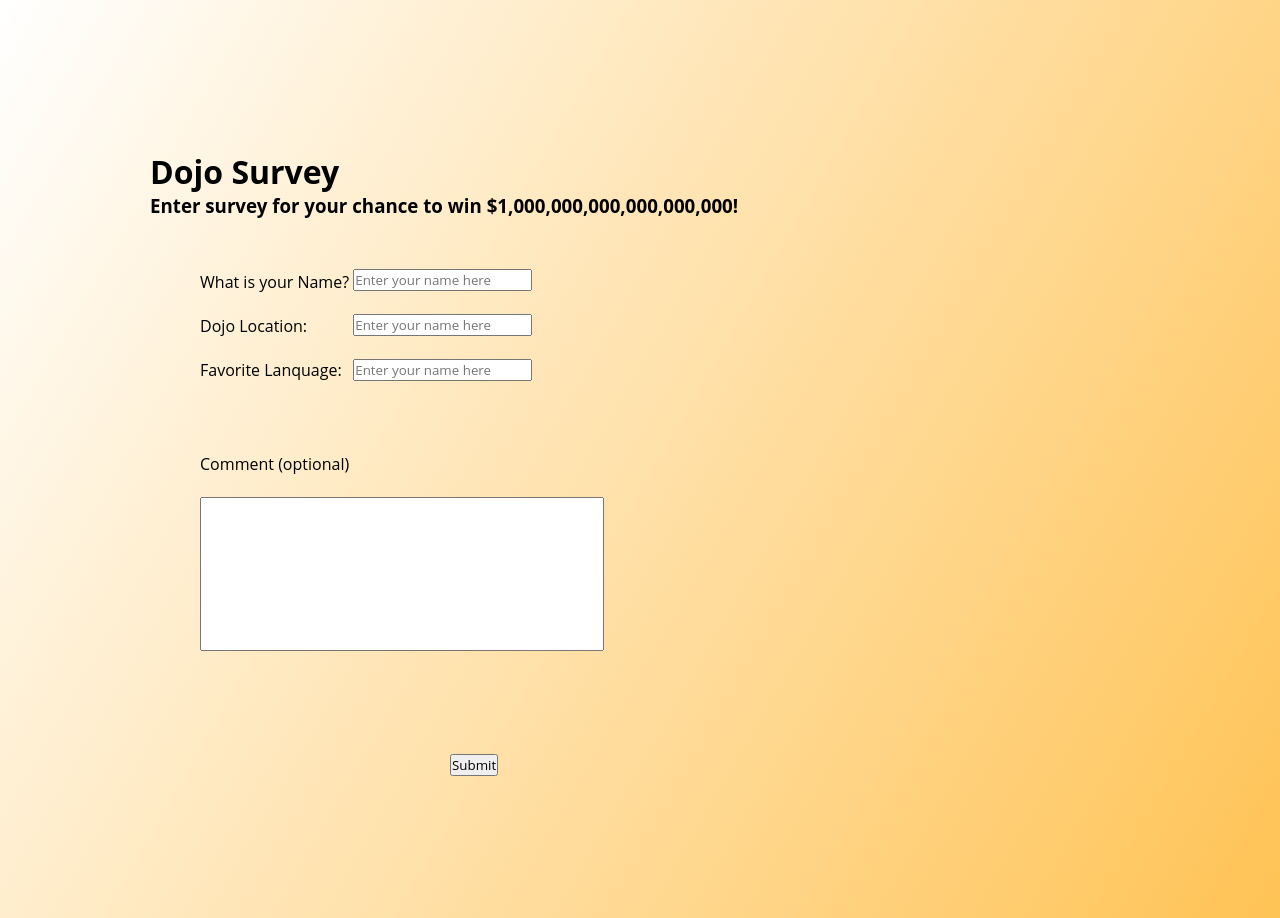
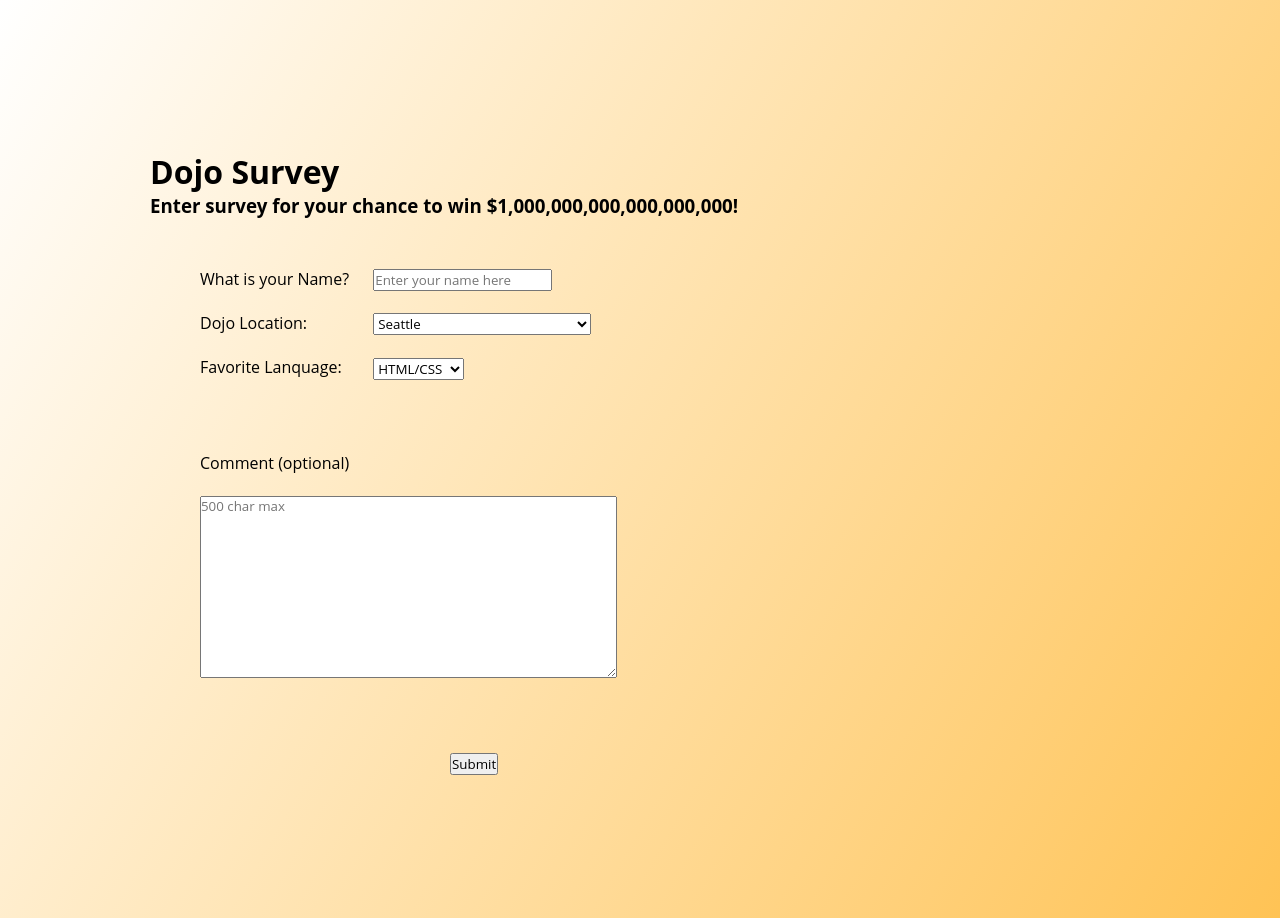
Before and after one commit to Andonon/CD_Flask_DojoSurvey, a Flask app: page / in a window 1280 px wide; the page is wider, and only the part inside the window is pictured. Shown: the top 918 px of that part. Run offline with Flask 2, Linux system fonts and the light colour scheme.

Commit message:
dropdowns done

```diff
--- a/static/style.css
+++ b/static/style.css
@@ -12,6 +12,10 @@
     padding: 0px;
     font-family: 'Open Sans', sans-serif;
 }
+
+/***************************************************/
+/*               CSS reset settings                */
+/***************************************************/
 
 #wrapper {
         background-image: linear-gradient(300deg, orange, white);
@@ -29,7 +33,19 @@
 
 #inputright {
     display: inline-block;
+    vertical-align: top;
+    padding-left: 20px;
 }
+
+#dojopicklist {
+    display: block;
+}
+
+languagepicklist{
+    display: block;
+}
+
+
 #largeinputs {
     height: 200px;
     width: 350px;
--- a/templates/index.html
+++ b/templates/index.html
@@ -20,14 +20,35 @@
                         <p>Favorite Lanquage:</p><br>
                     </div>
                     <div id="inputright">
-                        <input  type="text" name="name" placeholder="Enter your name here"></p><br>
-                        <input  type="text" name="name" placeholder="Enter your name here"></p><br>
-                        <input  type="text" name="name" placeholder="Enter your name here"></p><br>
+                        <p><input  type="text" name="name" placeholder="Enter your name here" maxlength="50"></p><br>
+                        <p><select id="dojopicklist" name="dojo">
+                            <option value="Seattle">Seattle</option>
+                            <option value="SiliconValley">Silicon Valley</option>
+                            <option value="Los Angeles">Los Angeles</option>
+                            <option value="Dallas">Dallas</option>
+                            <option value="WashingtonDC">Washington DC</option>
+                            <option value="Chicago">Chicago</option>
+                            <option value="Tulsa">Tulsa</option>
+                            <option value="Berkley">Berkley (coming soon...)</option>
+                            <option value="OrangeCounty">Orange County (coming soon...)</option>
+                        </select></p><br>
+                        <p><select id="languagepicklist" name="language">
+                            <option value="HTMLCSS">HTML/CSS</option>
+                            <option value="JavsScript">JavsScript</option>
+                            <option value="Python">Python</option>
+                            <option value="SQL">SQL</option>
+                            <option value="Cplusplus">C++</option>
+                            <option value="Csharp">C#</option>
+                            <option value="Perl">Perl</option>
+                            <option value="IOSMobile">IOS/Mobile</option>
+                            <option value="PHP">PHP</option>
+                        </select></p><br>
                     </div>
                 </div>
                     <div id="largeinputs">
                     <p>Comment (optional)</p><br>
-                    <input id="largecomment" type="text" name="name"><br>
+                    <textarea id="commentarea" name="comment" rows="10" cols="50" maxlength="500" placeholder="500 char max"></textarea>
+                    <!--<input id="largecomment" type="text" name="name"><br>-->
                 </div>
                 <input id="submitbutton" type="submit" value="Submit">
             </form>
--- a/templates/process.html
+++ b/templates/process.html
@@ -15,6 +15,7 @@
             <h3>I see that your name is: {{ name }}</h3>
 
             <p>The server has processed your input and returned this answer.</p>
+            <p>The sultan of Brunai and his agents will be contacting you shortly about the $$ transfer... Check your email</p>
 
             <p><strong>Note:</strong> This tutorial will not teach you how servers are processing input.</p>
         </div>
```
